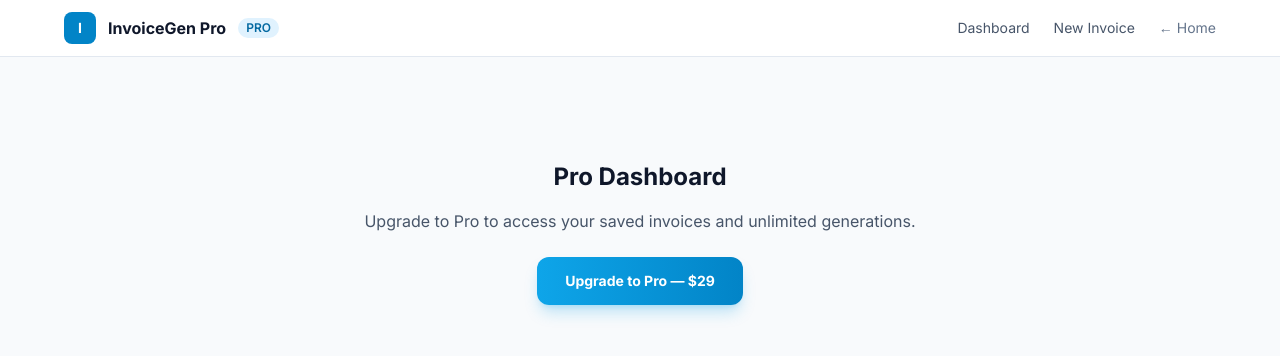
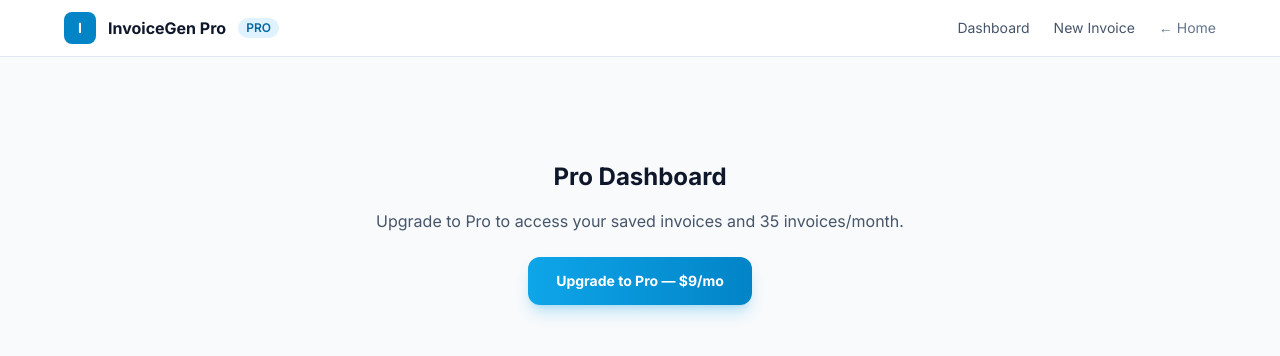
Before and after one commit to Luka69tech/invoice-in-60, a Next.js app: page /dashboard in a window 1280 px wide. Shown: the top 356 px of the page. Built offline with nearby package versions, Linux system fonts and the light colour scheme.

Commit message:
fix: update all pricing references to new model (35/mo for Pro, unlimited for Business)

```diff
--- a/app/dashboard/page.tsx
+++ b/app/dashboard/page.tsx
@@ -45,10 +45,10 @@ export default function DashboardPage() {
       <div className="py-20 text-center">
         <h1 className="mb-4 text-2xl font-bold text-slate-900">Pro Dashboard</h1>
         <p className="mb-6 text-slate-600">
-          Upgrade to Pro to access your saved invoices and unlimited generations.
+          Upgrade to Pro to access your saved invoices and 35 invoices/month.
         </p>
-        <Link href="/checkout?plan=starter" className="btn-primary">
-          Upgrade to Pro — $29
+        <Link href="/checkout?plan=pro" className="btn-primary">
+          Upgrade to Pro — $9/mo
         </Link>
       </div>
     );
--- a/app/page.tsx
+++ b/app/page.tsx
@@ -56,7 +56,7 @@ const features = [
       </svg>
     ),
     title: "Zero Friction",
-    desc: "Create your first invoice free. Pay $29 one-time to unlock unlimited invoices and AI features.",
+    desc: "Create your first invoice free. Upgrade to Pro ($9/mo) for 35 invoices/month + AI features.",
   },
 ];
 
@@ -84,7 +84,7 @@ const testimonials = [
 const faqs = [
   {
     q: "Do I need to create an account?",
-    a: "No. The free version works entirely in your browser with no signup. Pay only when you want unlimited invoices + AI features.",
+    a: "No. The free version works entirely in your browser with no signup. Pay only when you want more invoices or AI features.",
   },
   {
     q: "What payment methods do you accept?",
@@ -92,7 +92,7 @@ const faqs = [
   },
   {
     q: "Is this a subscription?",
-    a: "No. Pay once, use forever. $29 for the Starter pack, $49 for Pro with unlimited everything.",
+    a: "Yes, monthly or annual. Pro is $9/month or $79/year. Business is $19/month or $159/year with unlimited invoices.",
   },
   {
     q: "Can I use this on mobile?",
@@ -597,7 +597,7 @@ export default function HomePage() {
                     <p className="mb-4 text-sm text-sky-600">Save $29/year</p>
                   )}
                   <ul className="mb-6 space-y-3">
-                    {["Unlimited invoices", "No watermark", "Custom branding", "Email PDF delivery", "Priority support"].map((feat) => (
+                    {["35 invoices/month", "No watermark", "Custom branding", "Email PDF delivery", "Priority support"].map((feat) => (
                       <li key={feat} className="flex items-center gap-2 text-sm text-slate-600">
                         <svg className="h-4 w-4 shrink-0 text-emerald-500" fill="none" viewBox="0 0 24 24" stroke="currentColor">
                           <path strokeLinecap="round" strokeLinejoin="round" strokeWidth={2} d="M5 13l4 4L19 7" />
@@ -627,7 +627,7 @@ export default function HomePage() {
                     <p className="mb-4 text-sm text-sky-600">Save $69/year</p>
                   )}
                   <ul className="mb-6 space-y-3">
-                    {["Everything in Pro", "Up to 3 team members", "Client portal", "Auto reminders", "API access"].map((feat) => (
+                    {["Unlimited invoices", "Everything in Pro", "Up to 3 team members", "Client portal", "API access"].map((feat) => (
                       <li key={feat} className="flex items-center gap-2 text-sm text-slate-600">
                         <svg className="h-4 w-4 shrink-0 text-sky-500" fill="none" viewBox="0 0 24 24" stroke="currentColor">
                           <path strokeLinecap="round" strokeLinejoin="round" strokeWidth={2} d="M5 13l4 4L19 7" />
--- a/app/refund/page.tsx
+++ b/app/refund/page.tsx
@@ -31,8 +31,8 @@ export default function RefundPage() {
             <p>InvoiceGen is a digital product with immediate delivery. Once you complete a purchase and receive access to Pro features, we cannot &quot;take back&quot; that access. Additionally:</p>
             <ul className="list-disc pl-5 space-y-2 mt-2">
               <li>Our free tier allows you to fully test the service before purchasing</li>
-              <li>Pro features are delivered instantly upon payment confirmation</li>
-              <li>We offer a one-time payment model (not subscription)</li>
+              <li>Pro and Business features are delivered instantly upon payment confirmation</li>
+              <li>We offer monthly and annual subscription plans</li>
             </ul>
           </section>
 
--- a/app/terms/page.tsx
+++ b/app/terms/page.tsx
@@ -39,9 +39,10 @@ export default function TermsPage() {
           <section>
             <h2 className="mb-3 text-lg font-semibold text-white">3. Payment and Billing</h2>
             <ul className="list-disc pl-5 space-y-2">
-              <li>Pro plans are one-time payments with lifetime access</li>
+              <li>Pro and Business plans are available as monthly or annual subscriptions</li>
               <li>All payments are processed through secure cryptocurrency payment gateways</li>
               <li>Once a payment is confirmed, access is granted immediately</li>
+              <li>You can cancel your subscription at any time</li>
               <li>No refunds are offered after purchase (see Refund Policy)</li>
             </ul>
           </section>
```
